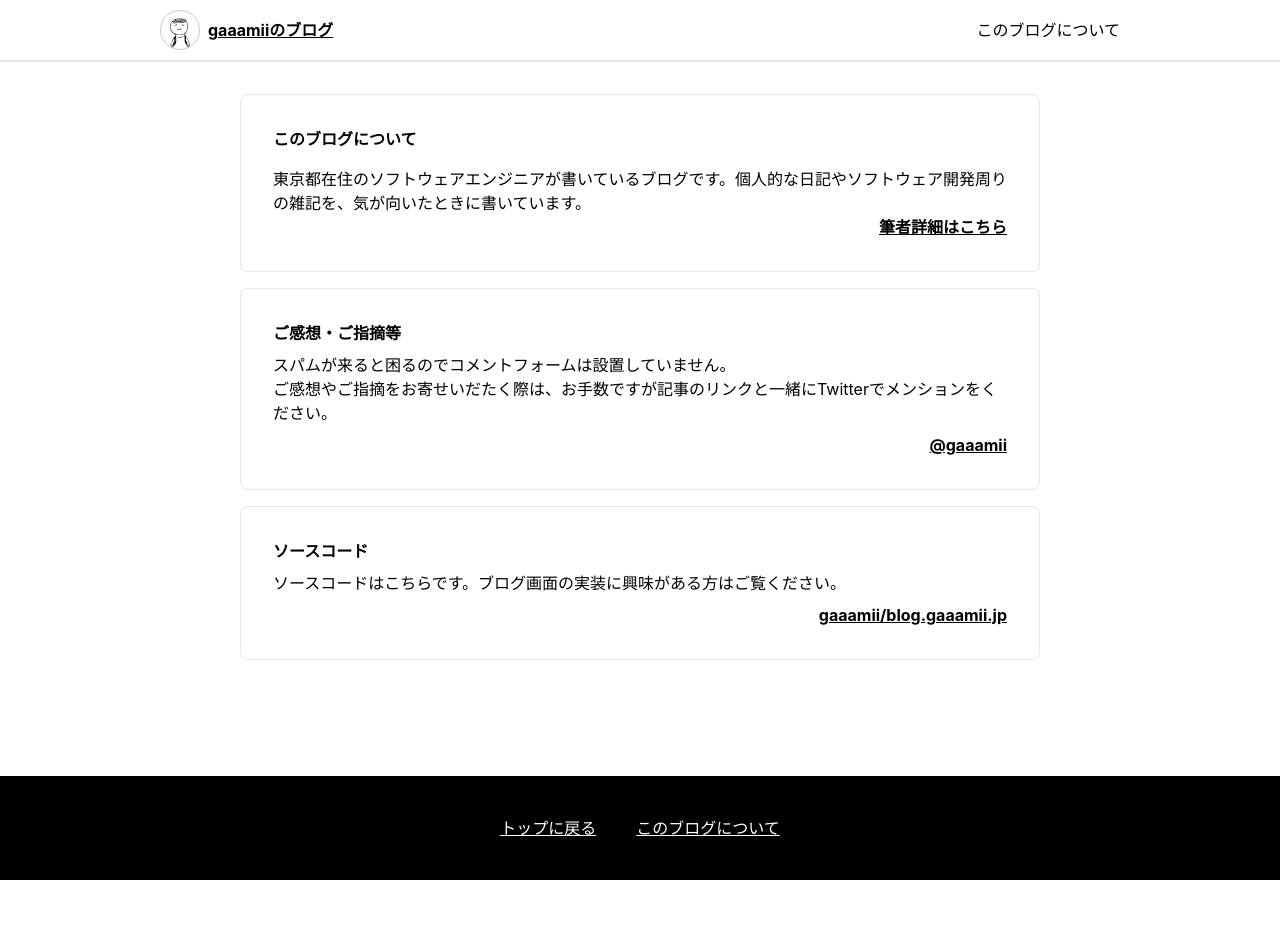
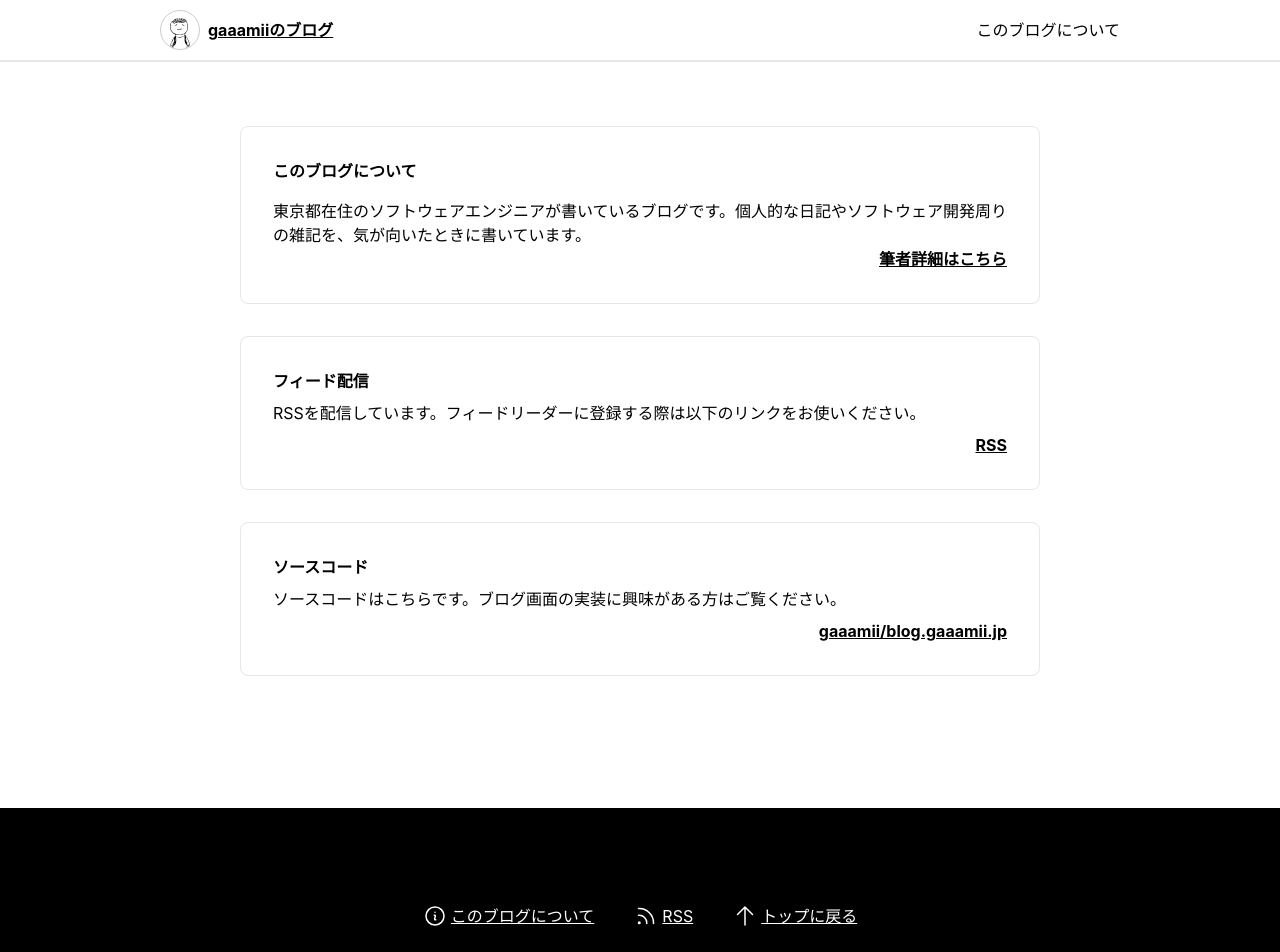
Before and after one commit to gaaamii/blog.gaaamii.jp, a Next.js app: page /about in a window 1280 px wide. Shown: the top 952 px of the page. Before the commit the page ends 880 px from the top, so only its background shows below. Built offline with nearby package versions, Linux system fonts and the light colour scheme.

Commit message:
update styles

```diff
--- a/components/Footer/index.tsx
+++ b/components/Footer/index.tsx
@@ -1,7 +1,9 @@
+import Link from "next/link";
+
 const Footer = ({ children }: { children: React.ReactNode }) => (
   <footer
     className={
-      "bg-black py-10 underline text-center text-white flex justify-center gap-10 flex-col sm:flex-row"
+      "bg-black py-20 underline text-center text-white flex justify-center gap-8 sm:gap-10 flex-col sm:flex-row sm:text-center"
     }
   >
     {children}
@@ -9,3 +11,17 @@ const Footer = ({ children }: { children: React.ReactNode }) => (
 );
 
 export default Footer;
+
+export const FooterLink = ({
+  children,
+  href,
+}: {
+  children: React.ReactNode;
+  href: string;
+}) => {
+  return (
+    <Link href={href}>
+      <div className="w-60 flex gap-1 mx-auto sm:w-auto py-4">{children}</div>
+    </Link>
+  );
+};
--- /dev/null
+++ b/components/icons/ArrowUp.tsx
@@ -0,0 +1,19 @@
+// This component uses Heroicons svg.
+// Heroicons is licensed under the MIT License
+// https://github.com/tailwindlabs/heroicons/blob/master/LICENSE
+export const ArrowUpIcon = () => (
+  <svg
+    xmlns="http://www.w3.org/2000/svg"
+    fill="none"
+    viewBox="0 0 24 24"
+    strokeWidth={1.5}
+    stroke="currentColor"
+    className="w-6 h-6"
+  >
+    <path
+      strokeLinecap="round"
+      strokeLinejoin="round"
+      d="M4.5 10.5 12 3m0 0 7.5 7.5M12 3v18"
+    />
+  </svg>
+);
--- /dev/null
+++ b/components/icons/InformationCircle.tsx
@@ -0,0 +1,19 @@
+// This component uses Heroicons svg.
+// Heroicons is licensed under the MIT License
+// https://github.com/tailwindlabs/heroicons/blob/master/LICENSE
+export const InformationCircleIcon = () => (
+  <svg
+    xmlns="http://www.w3.org/2000/svg"
+    fill="none"
+    viewBox="0 0 24 24"
+    strokeWidth={1.5}
+    stroke="currentColor"
+    className="w-6 h-6"
+  >
+    <path
+      strokeLinecap="round"
+      strokeLinejoin="round"
+      d="m11.25 11.25.041-.02a.75.75 0 0 1 1.063.852l-.708 2.836a.75.75 0 0 0 1.063.853l.041-.021M21 12a9 9 0 1 1-18 0 9 9 0 0 1 18 0Zm-9-3.75h.008v.008H12V8.25Z"
+    />
+  </svg>
+);
--- /dev/null
+++ b/components/icons/RSS.tsx
@@ -0,0 +1,19 @@
+// This component uses Heroicons svg.
+// Heroicons is licensed under the MIT License
+// https://github.com/tailwindlabs/heroicons/blob/master/LICENSE
+export const RSSIcon = () => (
+  <svg
+    xmlns="http://www.w3.org/2000/svg"
+    fill="none"
+    viewBox="0 0 24 24"
+    strokeWidth={1.5}
+    stroke="currentColor"
+    className="w-6 h-6"
+  >
+    <path
+      strokeLinecap="round"
+      strokeLinejoin="round"
+      d="M12.75 19.5v-.75a7.5 7.5 0 0 0-7.5-7.5H4.5m0-6.75h.75c7.87 0 14.25 6.38 14.25 14.25v.75M6 18.75a.75.75 0 1 1-1.5 0 .75.75 0 0 1 1.5 0Z"
+    />
+  </svg>
+);
--- a/components/layouts/MainLayout/index.tsx
+++ b/components/layouts/MainLayout/index.tsx
@@ -1,8 +1,11 @@
 import Head from "next/head";
 import { NavigationHeader } from "../../NavigationHeader";
 import Main from "../../Main";
-import Footer from "../../Footer";
+import Footer, { FooterLink } from "../../Footer";
 import Link from "next/link";
+import { RSSIcon } from "../../icons/RSS";
+import { InformationCircleIcon } from "../../icons/InformationCircle";
+import { ArrowUpIcon } from "../../icons/ArrowUp";
 
 const MainLayout = ({ children }: { children: React.ReactNode }) => (
   <>
@@ -17,8 +20,18 @@ const MainLayout = ({ children }: { children: React.ReactNode }) => (
     <NavigationHeader />
     <Main>{children}</Main>
     <Footer>
-      <Link href="/">トップに戻る</Link>
-      <Link href="/about">このブログについて</Link>
+      <FooterLink href="/about">
+        <InformationCircleIcon />
+        <span>このブログについて</span>
+      </FooterLink>
+      <FooterLink href="feed">
+        <RSSIcon />
+        <span>RSS</span>
+      </FooterLink>
+      <FooterLink href="/">
+        <ArrowUpIcon />
+        <span>トップに戻る</span>
+      </FooterLink>
     </Footer>
   </>
 );
--- a/pages/about.tsx
+++ b/pages/about.tsx
@@ -3,7 +3,7 @@ import MainLayout from "../components/layouts/MainLayout";
 export default function About() {
   return (
     <MainLayout>
-      <div className="flex flex-col gap-4">
+      <div className="flex flex-col gap-8 my-16">
         <SectionCard heading="このブログについて">
           <p className="mt-4">
             東京都在住のソフトウェアエンジニアが書いているブログです。個人的な日記やソフトウェア開発周りの雑記を、気が向いたときに書いています。
@@ -16,16 +16,12 @@ export default function About() {
           </p>
         </SectionCard>
 
-        <SectionCard heading="ご感想・ご指摘等">
+        <SectionCard heading="フィード配信">
           <p className="mt-2">
-            スパムが来ると困るのでコメントフォームは設置していません。
-            <br />
-            ご感想やご指摘をお寄せいだたく際は、お手数ですが記事のリンクと一緒にTwitterでメンションをください。
+            RSSを配信しています。フィードリーダーに登録する際は以下のリンクをお使いください。
           </p>
           <p className="mt-2 text-right">
-            <ExternalLink href="https://twitter.com/gaaamii">
-              @gaaamii
-            </ExternalLink>
+            <ExternalLink href="https://blog.gaaamii.jp/feed">RSS</ExternalLink>
           </p>
         </SectionCard>
 
```
